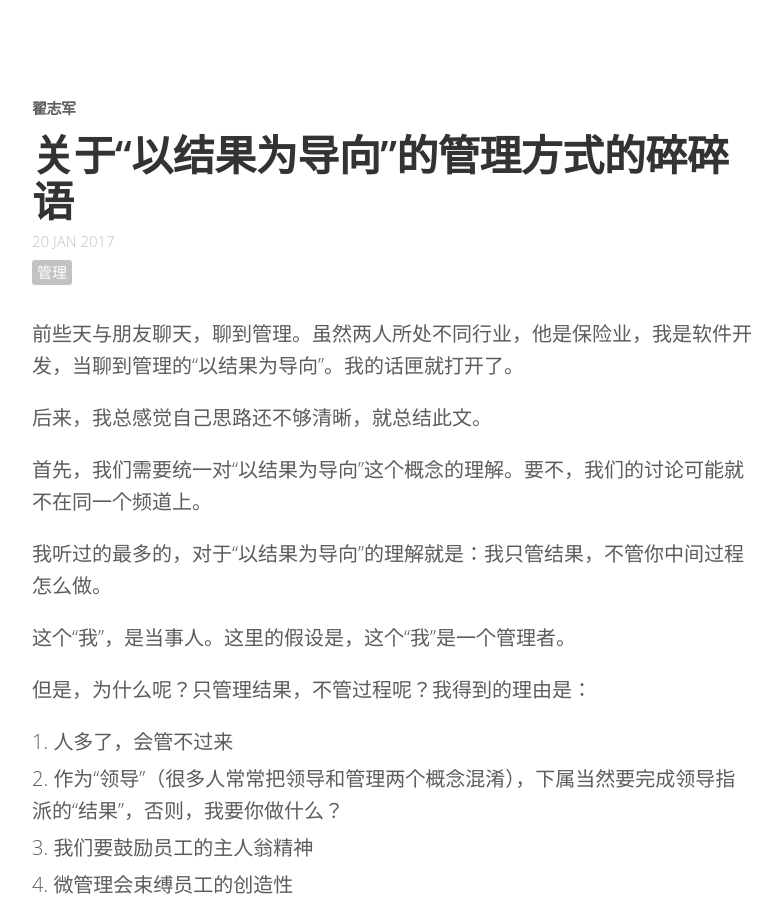
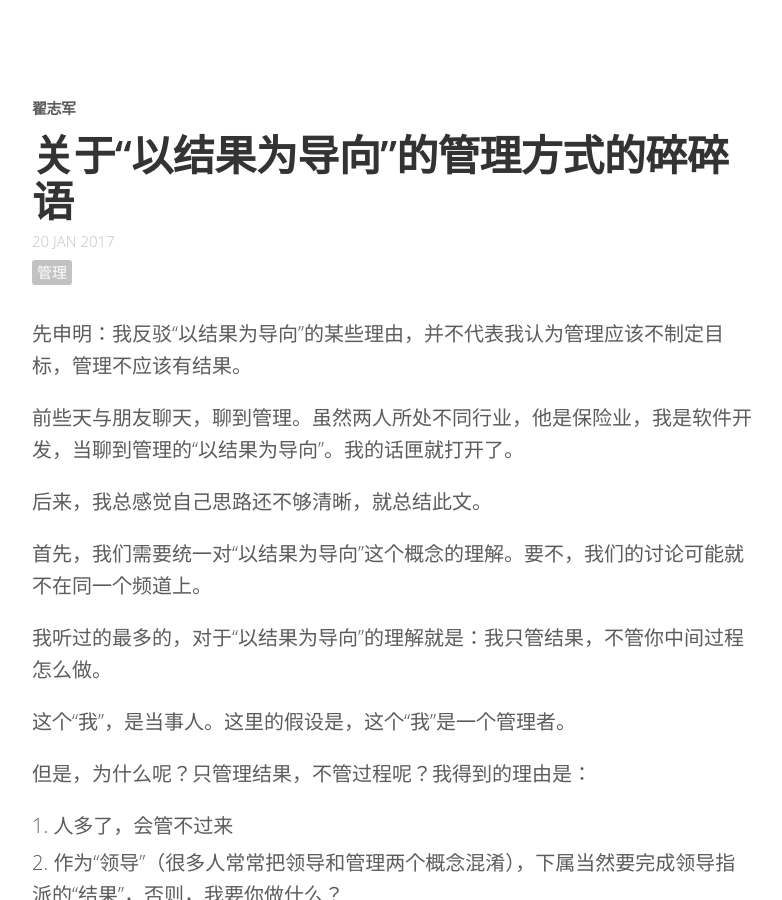
Before and after one commit to stayfoolish666/zacker330.github.io, a Jekyll site: the page built from _posts/2017-1-20-about-result-orientation.md, in a window 1280 px wide and 900 px high. Shown: the whole window, without its empty margins (248-1030 px from the left). Built offline with Jekyll 4.4.1, drawn with Linux system fonts in a browser that asks for light colours; comment, search, counter and statistics services are not loaded.

Commit message:
update post

```diff
--- a/_posts/2017-1-20-about-result-orientation.md
+++ b/_posts/2017-1-20-about-result-orientation.md
@@ -7,6 +7,8 @@ tags: [管理]
 comments: false
 share: false
 ---
+
+先申明：我反驳“以结果为导向”的某些理由，并不代表我认为管理应该不制定目标，管理不应该有结果。
 
 前些天与朋友聊天，聊到管理。虽然两人所处不同行业，他是保险业，我是软件开发，当聊到管理的“以结果为导向”。我的话匣就打开了。
 
```
